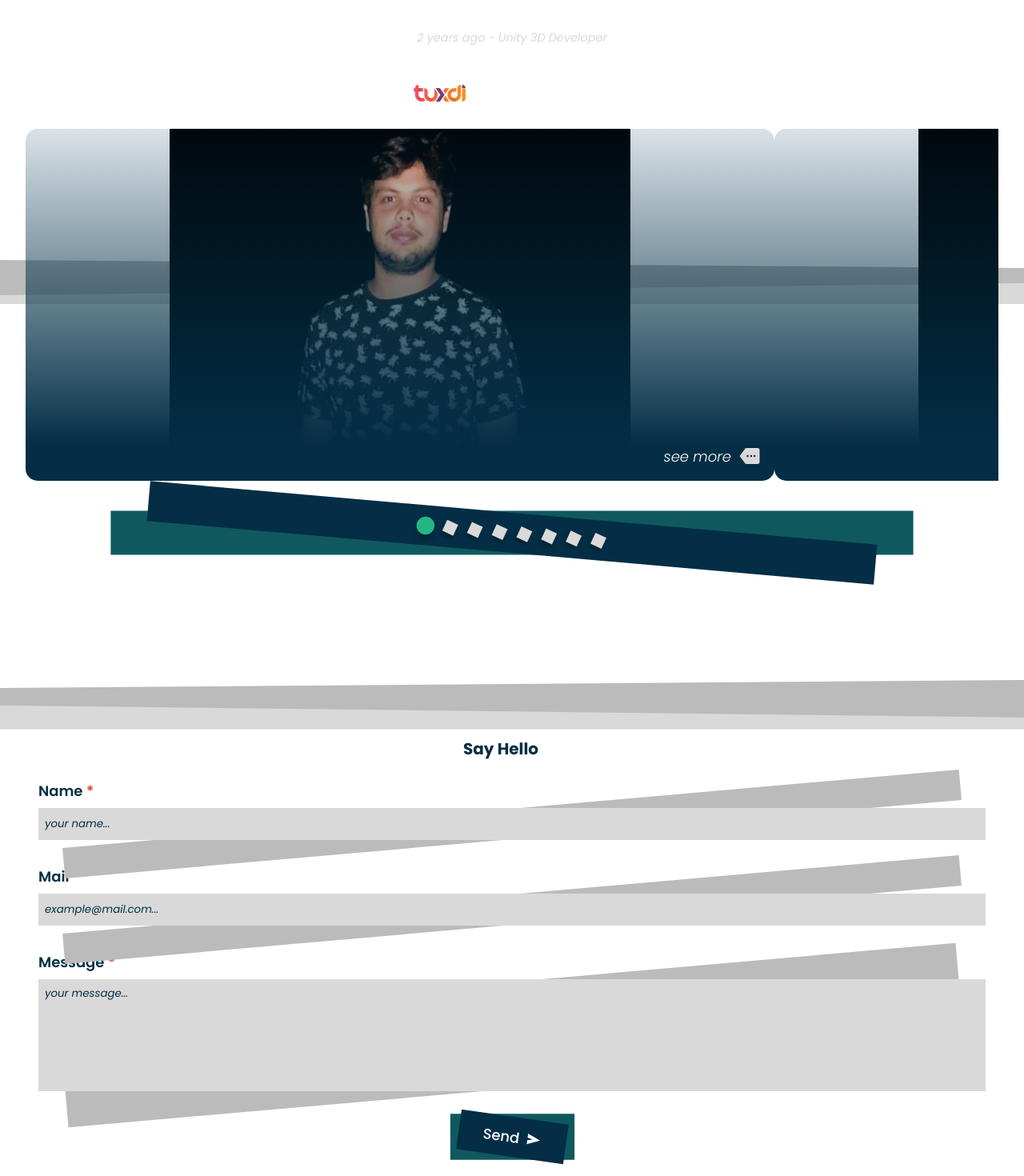
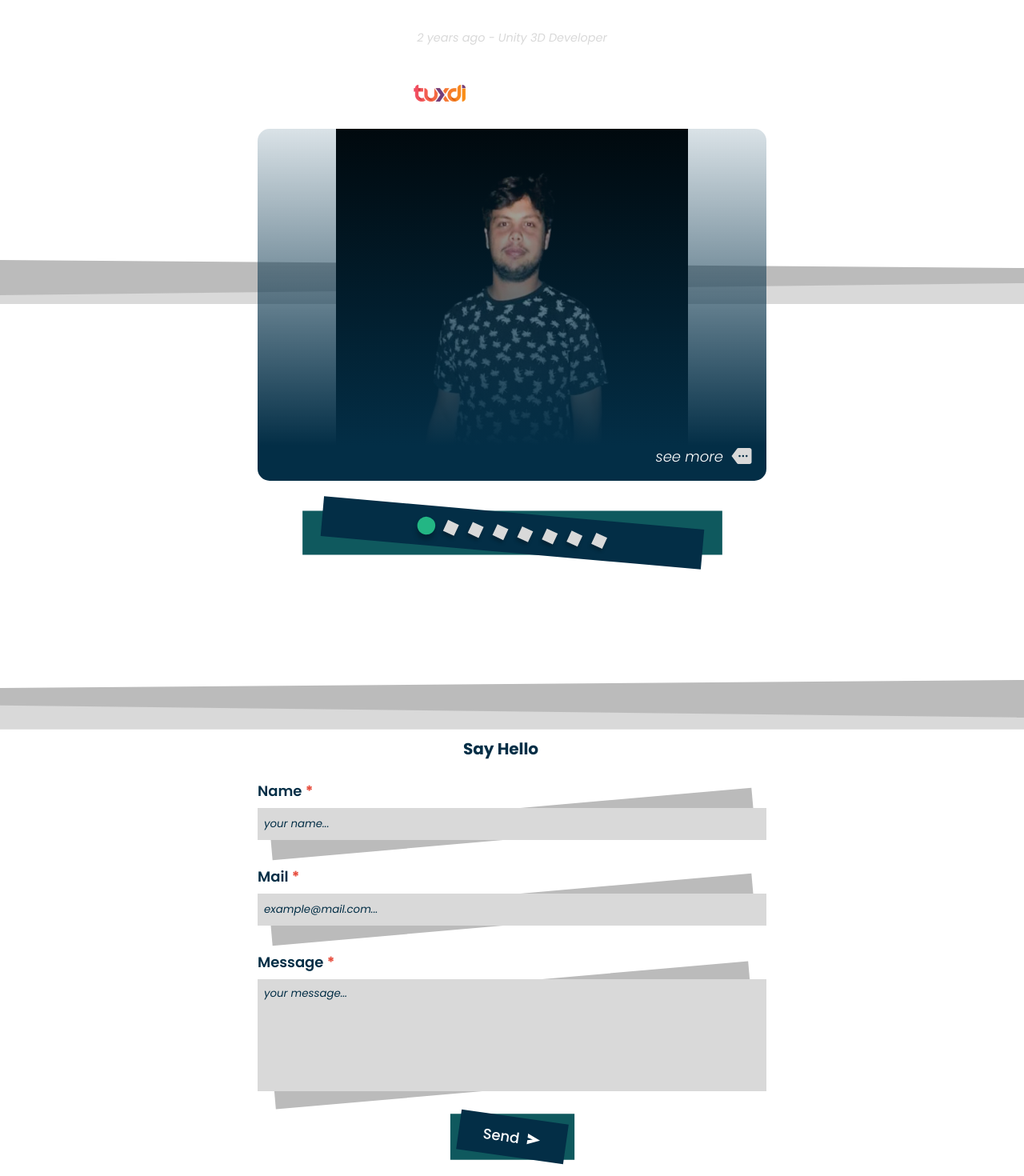
Before and after one commit to FeliDipi/portfolio, a React (Vite) app: page / in a window 1280 px wide. Shown: the part 820-2290 px from the top of the page at 80% size. Built offline with nearby package versions, Linux system fonts and the light colour scheme; some icons are missing.

Commit message:
*style minour changes

```diff
--- a/src/App.css
+++ b/src/App.css
@@ -398,6 +398,7 @@ section
 {
   flex-direction: column;
 
+  max-width: 700px;
   width: 100vw;
   padding: 2rem;
 
@@ -423,7 +424,7 @@ section
 {
   position: relative;
 
-  max-width: calc(1000px - 4rem);
+  max-width: calc(700px - 4rem);
   width: calc(100vw - 4rem);
   height: 100%;
 
@@ -506,6 +507,12 @@ section
 .work-item
 {
   border-radius: 15px;
+}
+
+.work-item-img
+{
+  width: auto;
+  height: 100%;
 }
 
 .work-item-gradient
@@ -638,6 +645,7 @@ section
 
 .contact-form
 {
+  max-width: 700px;
   width: 100%;
 
   gap:2rem;
--- a/src/components/WorkItem.jsx
+++ b/src/components/WorkItem.jsx
@@ -6,7 +6,7 @@ const WorkItem = ({data}) => {
 
   return (
     <div className="gallery-item work-item center">
-      <img src={`src/assets/images/${gallery[0]}`} />
+      <img className="work-item-img" src={`src/assets/images/${gallery[0]}`} />
       <div className="work-item-gradient"></div>
       <div className="work-item-expand center">
         <p className="work-item-expand-text">see more</p>
```
